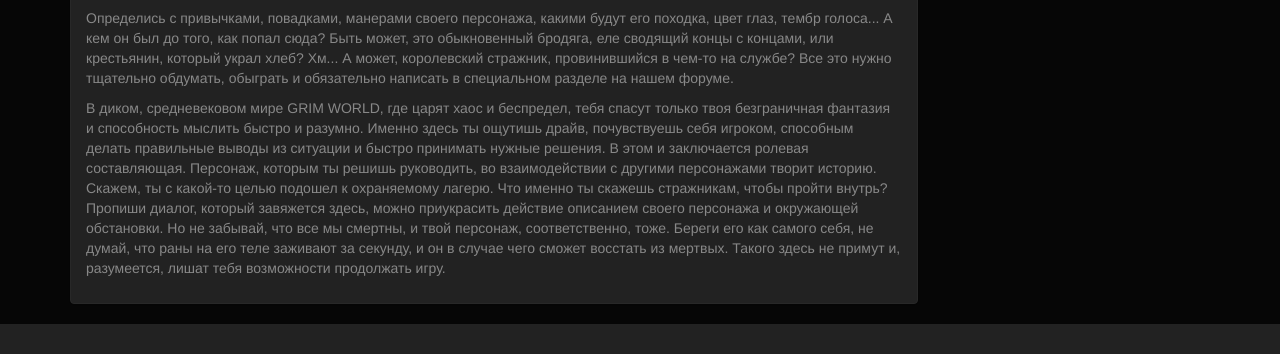
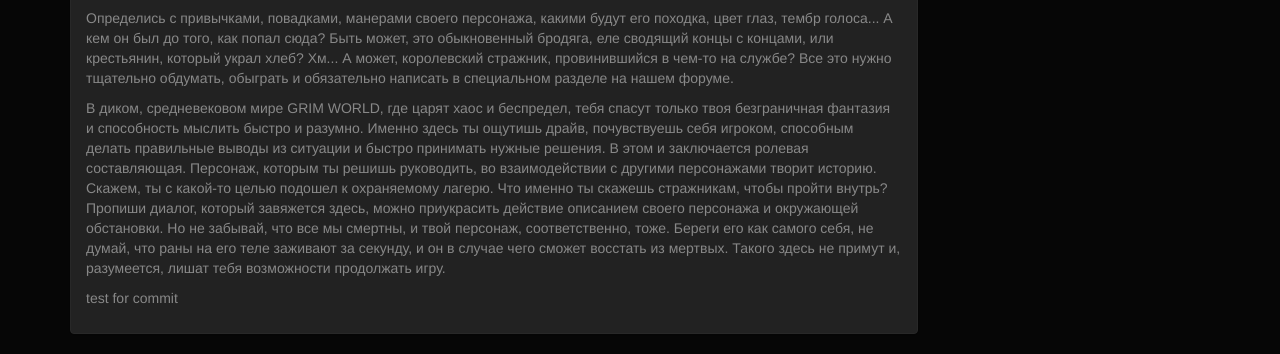
Before and after one commit to pandaPHPgun/grim, a PHP site: page /home.php in a window 1280 px wide. Shown: the part 1002-1356 px from the top of the page. Before the commit the page ends 1326 px from the top, so only its background shows below. Run offline with PHP 8.4, Linux system fonts and the light colour scheme; some libraries are stand-ins or nearby versions.

Commit message:
Test 2  commit

```diff
--- a/home.php
+++ b/home.php
@@ -32,7 +32,7 @@
 <p>Определись с привычками, повадками, манерами своего персонажа, какими будут его походка, цвет глаз, тембр голоса... А кем он был до того, как попал сюда? Быть может, это обыкновенный бродяга, еле сводящий концы с концами, или крестьянин, который украл хлеб? Хм... А может, королевский стражник, провинившийся в чем-то на службе? Все это нужно тщательно обдумать, обыграть и обязательно написать в специальном разделе на нашем форуме.</p>
 
 <p>В диком, средневековом мире GRIM WORLD, где царят хаос и беспредел, тебя спасут только твоя безграничная фантазия и способность мыслить быстро и разумно. Именно здесь ты ощутишь драйв, почувствуешь себя игроком, способным делать правильные выводы из ситуации и быстро принимать нужные решения. В этом и заключается ролевая составляющая. Персонаж, которым ты решишь руководить, во взаимодействии с другими персонажами творит историю. Скажем, ты с какой-то целью подошел к охраняемому лагерю. Что именно ты скажешь стражникам, чтобы пройти внутрь? Пропиши диалог, который завяжется здесь, можно приукрасить действие описанием своего персонажа и окружающей обстановки. Но не забывай, что все мы смертны, и твой персонаж, соответственно, тоже. Береги его как самого себя, не думай, что раны на его теле заживают за секунду, и он в случае чего сможет восстать из мертвых. Такого здесь не примут и, разумеется, лишат тебя возможности продолжать игру.</p>
-
+<p>test for commit</p>
 
   </div>
 </div>
```
